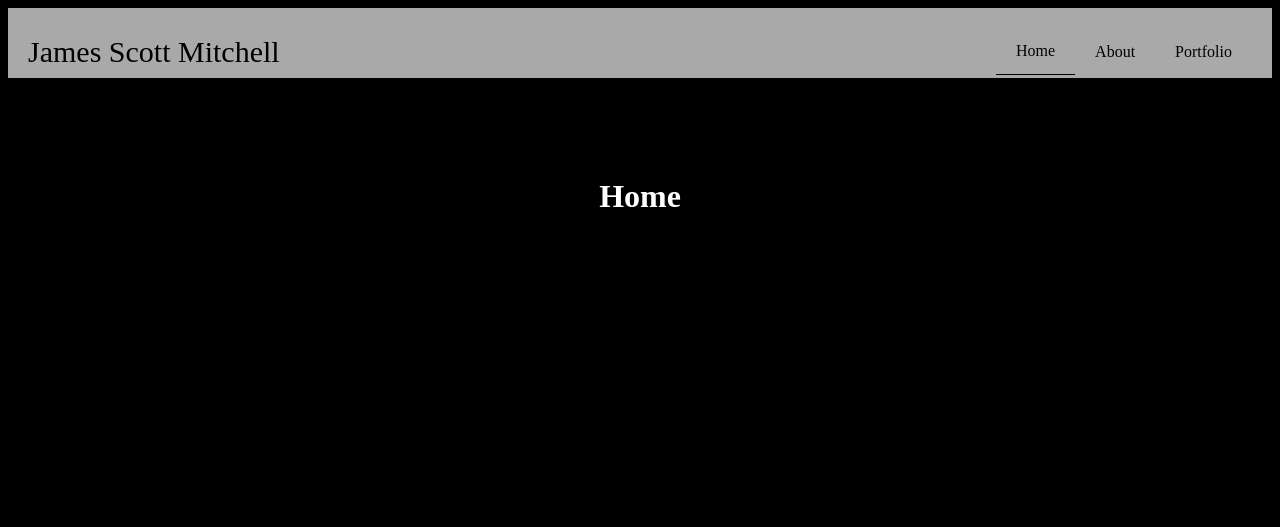
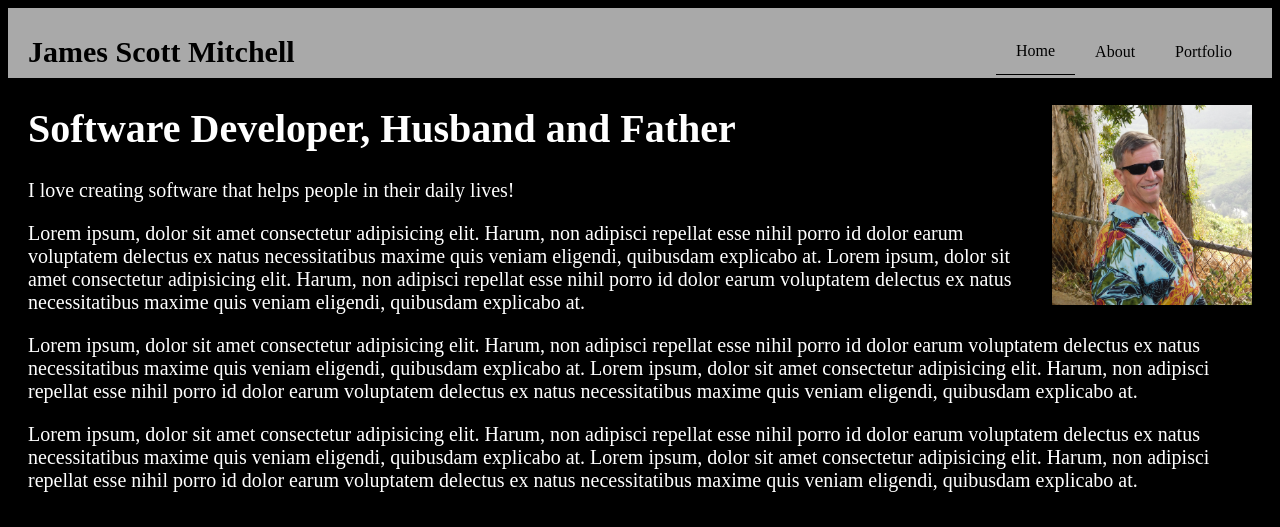
Before and after one commit to Scott-Mitchell336/personal_web_site, a plain HTML site: page index.html in a window 1280 px wide. Drawn offline with Linux system fonts and the light colour scheme.

Commit message:
Added image and text content to page

```diff
--- a/index.html
+++ b/index.html
@@ -3,7 +3,7 @@
   <head>
     <meta charset="UTF-8" />
     <meta name="viewport" content="width=device-width, initial-scale=1.0" />
-    <title>Navigation Bar</title>
+    <title>James Scott Mitchell</title>
     <link rel="stylesheet" href="style.css" />
   </head>
   <body class="body-class">
@@ -22,8 +22,19 @@
       </ul>
     </nav>
 
-    <div>
-        <h1 class="main-text">Home</h1>
+    <div class="main-content">
+        <img class="main-content-image" src="images/DSCN0282.jpeg" alt="">
+        <h1>Software Developer, Husband and Father</h1>
+
+        <p>I love creating software that helps people in their daily lives!</p>
+
+        <p> Lorem ipsum, dolor sit amet consectetur adipisicing elit. Harum, non adipisci repellat esse nihil porro id dolor earum voluptatem delectus ex natus necessitatibus maxime quis veniam eligendi, quibusdam explicabo at. Lorem ipsum, dolor sit amet consectetur adipisicing elit. Harum, non adipisci repellat esse nihil porro id dolor earum voluptatem delectus ex natus necessitatibus maxime quis veniam eligendi, quibusdam explicabo at.</p>
+
+        <p> Lorem ipsum, dolor sit amet consectetur adipisicing elit. Harum, non adipisci repellat esse nihil porro id dolor earum voluptatem delectus ex natus necessitatibus maxime quis veniam eligendi, quibusdam explicabo at. Lorem ipsum, dolor sit amet consectetur adipisicing elit. Harum, non adipisci repellat esse nihil porro id dolor earum voluptatem delectus ex natus necessitatibus maxime quis veniam eligendi, quibusdam explicabo at.</p>
+
+        <p> Lorem ipsum, dolor sit amet consectetur adipisicing elit. Harum, non adipisci repellat esse nihil porro id dolor earum voluptatem delectus ex natus necessitatibus maxime quis veniam eligendi, quibusdam explicabo at. Lorem ipsum, dolor sit amet consectetur adipisicing elit. Harum, non adipisci repellat esse nihil porro id dolor earum voluptatem delectus ex natus necessitatibus maxime quis veniam eligendi, quibusdam explicabo at.</p>
+
+        <img src="" alt="">
     </div>
 
   </body>
--- a/style.css
+++ b/style.css
@@ -1,5 +1,4 @@
-
-.body-class{
+.body-class {
   background-color: black;
 }
 
@@ -21,10 +20,10 @@
 .left-just-nav-item {
   margin-right: auto; /* Pushes the item to the left */
   color: black;
-    /* padding: 14px 20px; */
-    text-decoration: none;
   display: block;
   font-size: 30px;
+  font-weight: bold;
+  /* font-family: Comic-sans; */
 }
 
 .nav-item {
@@ -51,6 +50,23 @@
 
 .main-text {
   text-align: center;
-    margin-top: 100px;
+  /* margin-top: 100px; */
   color: white;
 }
+
+.main-content {
+  display: block;
+  text-align: left;
+  color: white;
+  font-size: 20px;
+  margin-left: 20px;
+  margin-top: 20px;
+  margin-right: 20px;
+  /* height: 100vh; */
+}
+
+.main-content-image{
+    width: 200px;
+    height: 200px;
+    float: right;
+}
```
Also changed, not shown: about.html (+1 -1 lines), portfolio.html (+1 -1 lines), images/DSCN0282.jpeg (added). Lines whose indentation alone changed are shown as unchanged.
